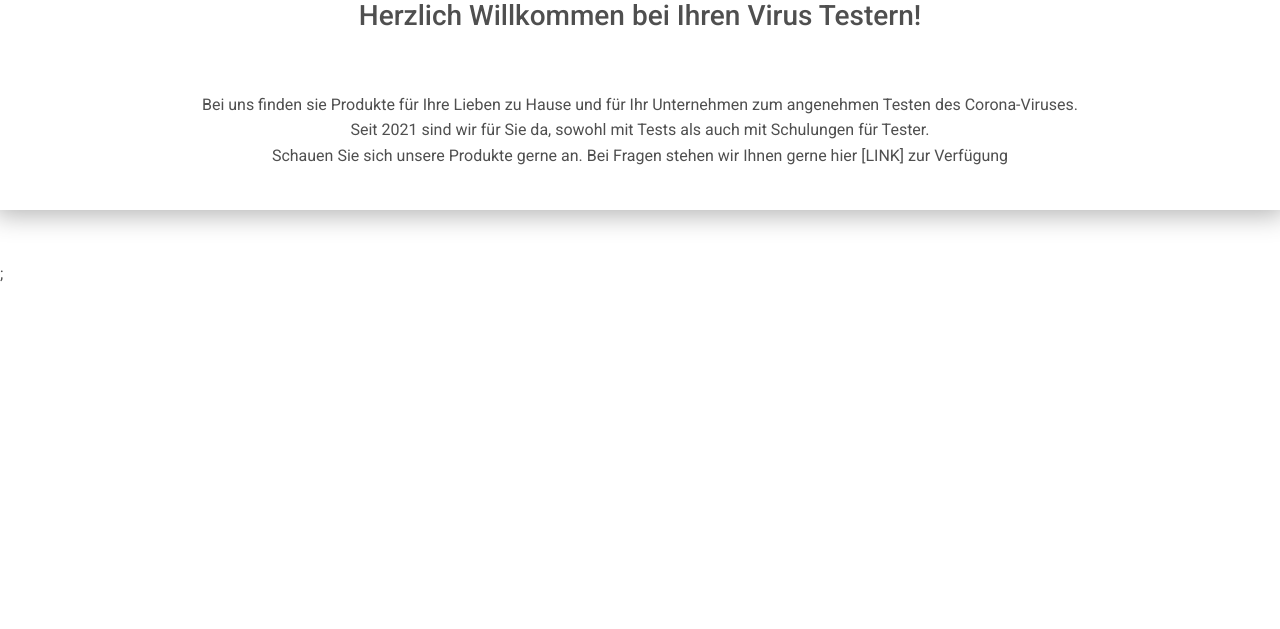
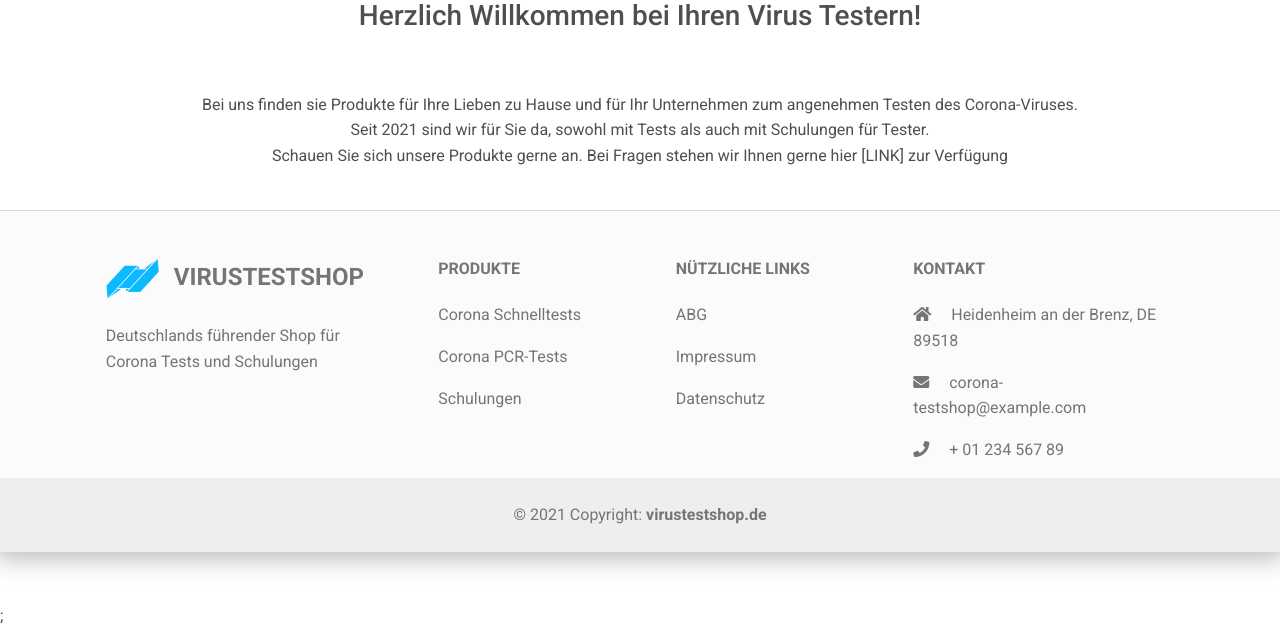
Before and after one commit to MarciV2/VirusTestShop, a PHP site: page / in a window 1280 px wide. Shown: the part 535-1164 px from the top of the page. Before the commit the page ends 817 px from the top, so only its background shows below. Run offline with PHP 8.4, Linux system fonts and the light colour scheme.

Commit message:
links corrected

```diff
--- a/index.php
+++ b/index.php
@@ -104,7 +104,7 @@
                 <div class="collapse navbar-collapse" id="navbarExample01" margin="200px">
                     <ul class="navbar-nav me-auto mb-2 mb-lg-0">
                         <li class="nav-item active">
-                            <a class="nav-link" aria-current="page" href="./index.html" style="color: white; font-weight: 900">Startseite</a>
+                            <a class="nav-link" aria-current="page" href="./index.php" style="color: white; font-weight: 900">Startseite</a>
                         </li>
                         <li class="nav-item">
                             <a class="nav-link" href="./content/produktangebot.html" style="color: white">Produktangebot</a>
@@ -188,10 +188,93 @@
 
         <br />
 
+        <!-- Footer -->
+        <footer class="text-center text-lg-start bg-light text-muted">
+            <hr style="margin-top: 0" />
+            <!-- Section: Links  -->
+            <section class="">
+                <div class="container text-center text-md-start mt-5">
+                    <!-- Grid row -->
+                    <div class="row mt-3">
+                        <!-- Grid column -->
+                        <div class="col-md-3 col-lg-4 col-xl-3 mx-auto mb-4">
+                            <!-- Content -->
+                            <h4 class="text-uppercase fw-bold mb-4">
+                                <img src="../img/logo.png" height="40" style="margin-right: 15px">VirusTestShop
+                            </h4>
+                            <p>
+                                Deutschlands führender Shop für Corona Tests und Schulungen
+                            </p>
+                        </div>
+                        <!-- Grid column -->
+                        <!-- Grid column -->
+                        <div class="col-md-2 col-lg-2 col-xl-2 mx-auto mb-4">
+                            <!-- Links -->
+                            <h6 class="text-uppercase fw-bold mb-4">
+                                Produkte
+                            </h6>
+                            <p>
+                                <a href="./content/produktangebot.html" class="text-reset">Corona Schnelltests</a>
+                            </p>
+                            <p>
+                                <a href="./content/produktangebot.html" class="text-reset">Corona PCR-Tests</a>
+                            </p>
+                            <p>
+                                <a href="./content/produktangebot.html" class="text-reset">Schulungen</a>
+                            </p>
+                        </div>
+                        <!-- Grid column -->
+                        <!-- Grid column -->
+                        <div class="col-md-3 col-lg-2 col-xl-2 mx-auto mb-4">
+                            <!-- Links -->
+                            <h6 class="text-uppercase fw-bold mb-4">
+                                Nützliche Links
+                            </h6>
+                            <p>
+                                <a href="./agb.html" class="text-reset">ABG</a>
+                            </p>
+                            <p>
+                                <a href="./impressum.html" class="text-reset">Impressum</a>
+                            </p>
+                            <p>
+                                <a href="./datenschutz.html" class="text-reset">Datenschutz</a>
+                            </p>
+                        </div>
+                        <!-- Grid column -->
+                        <!-- Grid column -->
+                        <div class="col-md-4 col-lg-3 col-xl-3 mx-auto mb-md-0 mb-4">
+                            <!-- Links -->
+                            <h6 class="text-uppercase fw-bold mb-4">
+                                Kontakt
+                            </h6>
+                            <p><i class="fas fa-home me-3"></i> Heidenheim an der Brenz, DE 89518</p>
+                            <p>
+                                <i class="fas fa-envelope me-3"></i>
+                                corona-testshop@example.com
+                            </p>
+                            <p><i class="fas fa-phone me-3"></i> + 01 234 567 89</p>
+                        </div>
+                        <!-- Grid column -->
+                    </div>
+                    <!-- Grid row -->
+                </div>
+            </section>
+            <!-- Section: Links  -->
+            <!-- Copyright -->
+            <div class="text-center p-4" style="background-color: rgba(0, 0, 0, 0.05);">
+                © 2021 Copyright:
+                <a class="text-reset fw-bold" href="#">virustestshop.de</a>
+            </div>
+            <!-- Copyright -->
+        </footer>
+        <!-- Footer -->
+
     </div>
 
     <br />
     <br />
+
+
 
     <!-- End your project here-->
     <!-- MDB -->
```
Also changed, not shown: content/produkt.html (+7 -7 lines), content/produktangebot.html (+7 -7 lines), content/warenkorb.html (+7 -7 lines).
